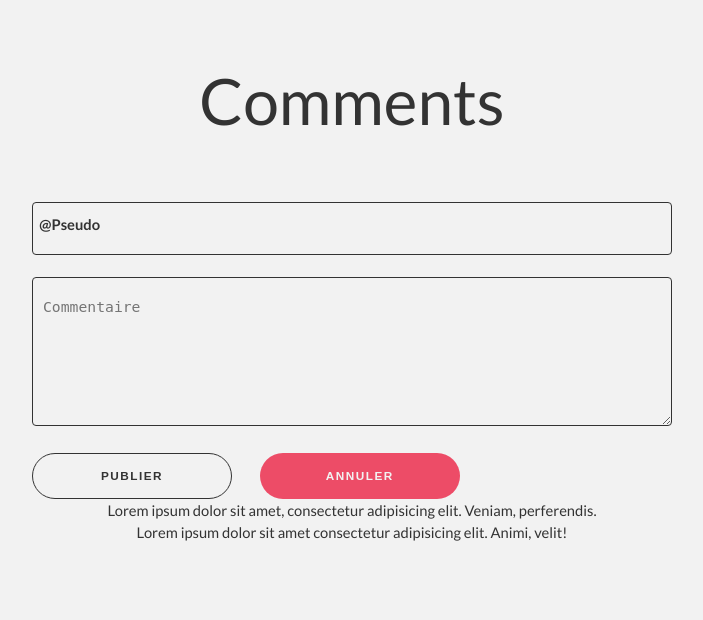
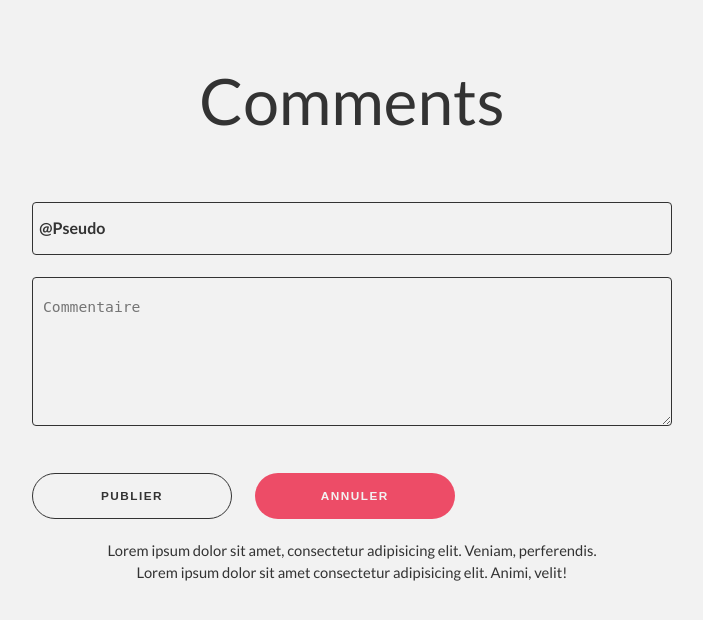
Before and after one commit to JustGritt/VG-Creator, a PHP site: page /blog/comment in a window 1280 px wide. Shown: the top 620 px of the page, without its empty margins (288-991 px from the left). Run offline with PHP 8.4, Linux system fonts and the light colour scheme; style sheets or scripts are compiled from the project's sources.

Commit message:
⚡ Add reset function on comments

```diff
--- a/src/scss/comments.scss
+++ b/src/scss/comments.scss
@@ -58,16 +58,30 @@ body {
         font-weight: 700;
         text-transform: uppercase;
         letter-spacing: 1.5px;
+        margin-top: 20px;
+        margin-right: 20px;
         &:hover {
             background: var(--color-button-hover-background);
             color: var(--color-button-hover-text);
         }
-        &:nth-last-child(1) {
-            background: var(--color-danger);
-            color: var(--color-white);
-            border: none;
-            margin-left: 25px;
-        }
+    }
+
+    input[type="reset"] {
+
+        background: var(--color-danger);
+        color: var(--color-white);
+        border: none;
+        margin: 20px 20px 20px 0px;
+        max-width: 200px;
+        font-size: .8rem;
+        font-weight: 700;
+        text-transform: uppercase;
+        letter-spacing: 1.5px;
+        border-radius: 100px;
+        width: 100%;
+        height: 46px;
+        filter: none;
+        cursor: pointer;
     }
 
     textarea {
@@ -77,6 +91,8 @@ body {
         border-radius: 4px;
         outline: 0;
         width: 100%;
+        min-height: 100px;
+        min-width: 100px;
         max-height: 300px;
         max-width: 100%;
         &:focus {
@@ -94,14 +110,13 @@ body {
         top: 0;
         padding: calc(var(--bezel) * 0.75) calc(var(--bezel) * .5);
         margin: calc(var(--bezel) * 0.75 + 3px) calc(var(--bezel) * .5);
-        background: pink;
         white-space: nowrap;
         transform: translate(0, 0);
         transform-origin: 0 0;
         background: var(--color-background);
         transition: transform 120ms ease-in;
         font-weight: bold;
-        line-height: 1.2;
+        font-size: 16px;
     }
 
     &__field {
--- a/www/View/comment.tpl.php
+++ b/www/View/comment.tpl.php
@@ -18,7 +18,7 @@
         <form method="POST" id="comment_form">
             <div class="form-group">
                 <label class="input">
-                    <input class="input__field" type="text" name="comment_name" id="comment_name" placeholder=" " />
+                    <input class="input__field" type="text" name="comment_name" id="comment_name" placeholder=" " maxlength="20"/>
                     <span class="input__label">@Pseudo</span>
                 </label>
             </div>
@@ -27,8 +27,8 @@
 
             <div class="form-group">
                 <input type="hidden" name="comment_id" id="comment_id" value="0" />
-                <input type="submit" name="submit" id="submit" class="btn btn-info" value="Publier" />
-                <input type="submit" name="submit" id="submit" class="btn btn-info" value="Annuler" />
+                <input type="submit" name="submit" id="submit"value="Publier" />
+                <input type="reset" name="reset" id="reset" value="Annuler" />
             </div>
         </form>
 
@@ -41,6 +41,12 @@
 </html>
 
 <script>
+
+    document.querySelector('#comment_form input[type="reset"]').addEventListener('click', function(e) {
+        e.preventDefault();
+        document.querySelector('#comment_form input[type="text"]').value = '';
+        document.querySelector('#comment_form textarea').value = '';
+    });
 
     document.getElementById('comment_form').addEventListener('submit', loadComment);
 
```
